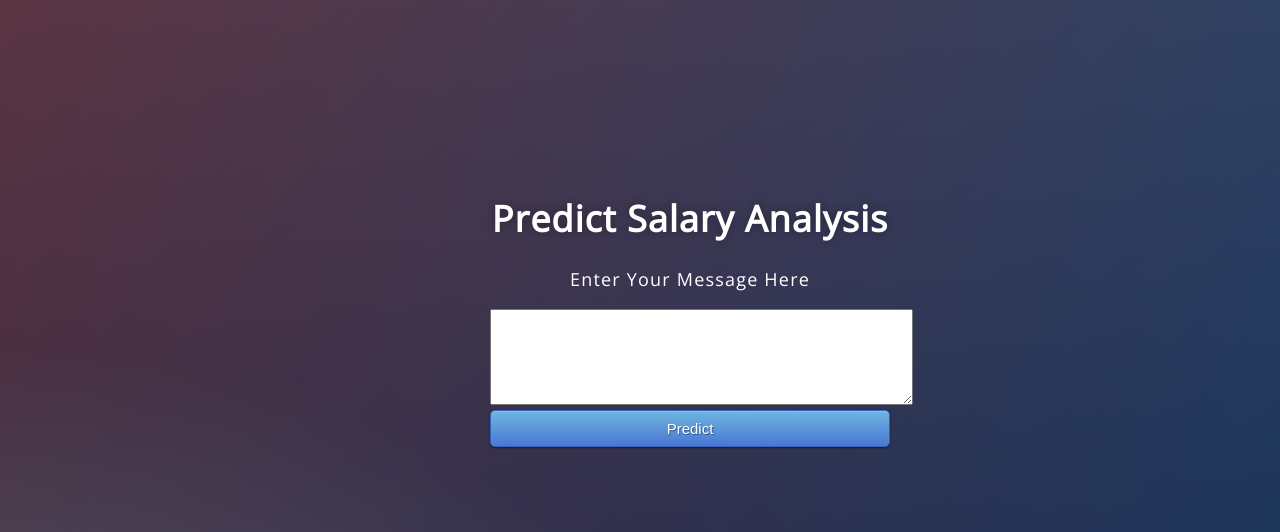
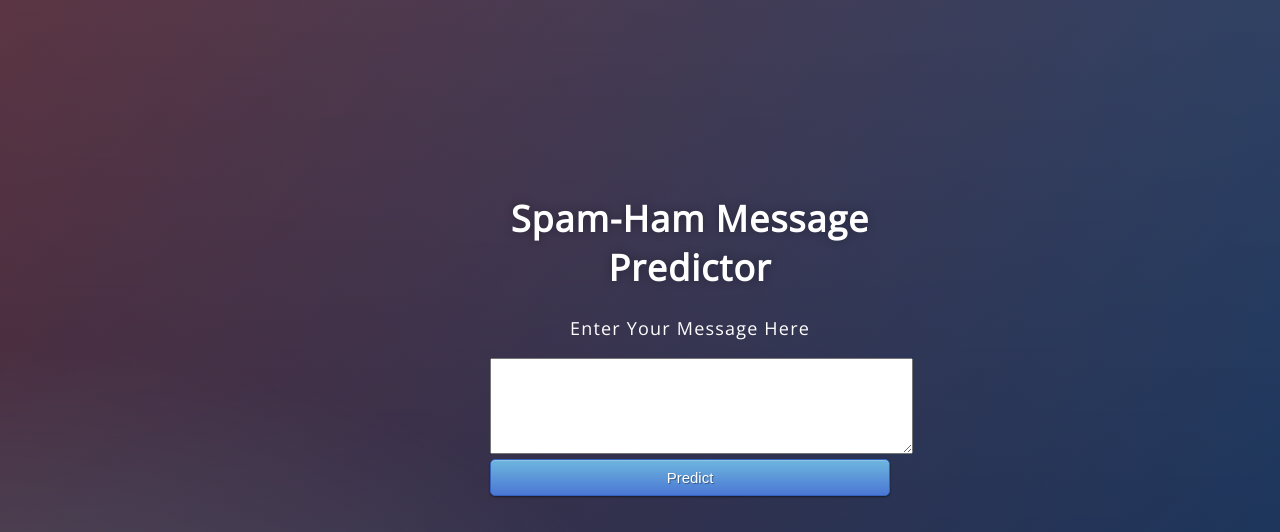
Before and after one commit to Gagan6730/Spam-Ham-Predictor, a Flask app: page / in a window 1280 px wide. Shown: the top 532 px of the page. Run offline with Flask 2, Linux system fonts and the light colour scheme; parts of the project's set-up code (start-up, migrations or seed data) failed here and were passed over.

Commit message:
Heading changes

```diff
--- a/app.py
+++ b/app.py
@@ -54,7 +54,7 @@ def predict():
 
 
     # fitting on train data
-    spam_detect_model = MultinomialNB().fit(message_tfidf, messages['label'])
+    # spam_detect_model = MultinomialNB().fit(message_tfidf, messages['label'])
 
     #app.py from here
     #message from form
@@ -71,7 +71,7 @@ def predict():
     #predictiong through the model
     predictions = model.predict(data)
 
-    return render_template('index.html', prediction_text='The text message is {}'.format(predictions))
+    return render_template('index.html', prediction_text='The text message is {}'.format(predictions[0]))
 
 
 
--- a/templates/index.html
+++ b/templates/index.html
@@ -3,7 +3,7 @@
 <!--From https://codepen.io/frytyler/pen/EGdtg-->
 <head>
   <meta charset="UTF-8">
-  <title>ML API</title>
+  <title>Spam Ham Predictor</title>
   <link href='https://fonts.googleapis.com/css?family=Pacifico' rel='stylesheet' type='text/css'>
 <link href='https://fonts.googleapis.com/css?family=Arimo' rel='stylesheet' type='text/css'>
 <link href='https://fonts.googleapis.com/css?family=Hind:300' rel='stylesheet' type='text/css'>
@@ -14,7 +14,7 @@
 
 <body>
  <div class="login">
-	<h1>Predict Salary Analysis</h1>
+	<h1>Spam-Ham Message Predictor</h1>
 
      <!-- Main Input For Receiving Query to our ML -->
     <form action="{{ url_for('predict')}}"method="post">
```
